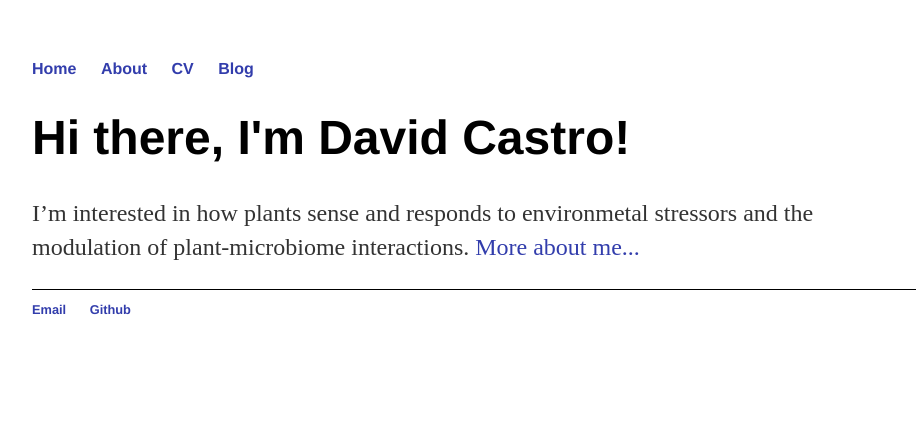
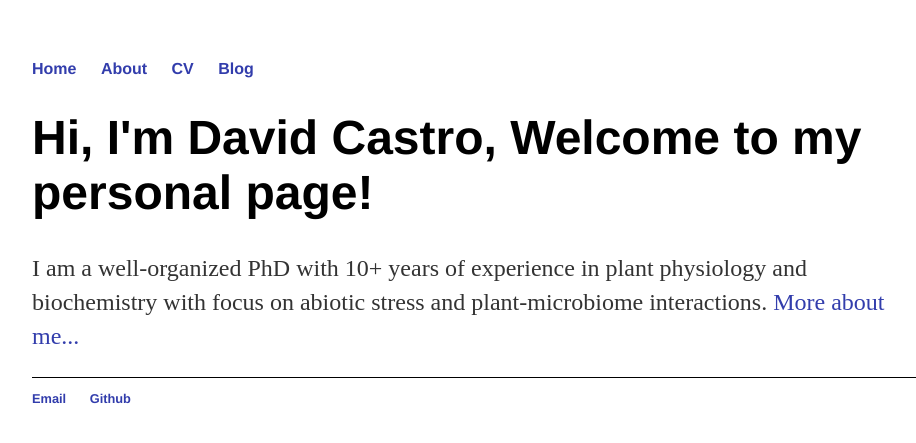
Before and after one commit to davcastrom/davcastrom.github.io, a Jekyll site: the page built from index.md, in a window 1280 px wide. Shown: the top 443 px of the page, without its empty margins (160-1076 px from the left). Built offline with Jekyll 4.4.1, drawn with Linux system fonts in a browser that asks for light colours.

Commit message:
Update index.md

```diff
--- a/index.md
+++ b/index.md
@@ -3,6 +3,6 @@ layout: default
 title: David Castro, PhD
 ---
 <div class="blurb">
-	<h1>Hi there, I'm David Castro!</h1>
-	<p>I’m interested in how plants sense and responds to environmetal stressors and the modulation of plant-microbiome interactions. <a href="/about">More about me...</a></p>
+	<h1>Hi, I'm David Castro, Welcome to my personal page!</h1>
+	<p>I am a well-organized PhD with 10+ years of experience in plant physiology and biochemistry with focus on abiotic stress and plant-microbiome interactions. <a href="/about">More about me...</a></p>
 </div><!-- /.blurb -->
```
